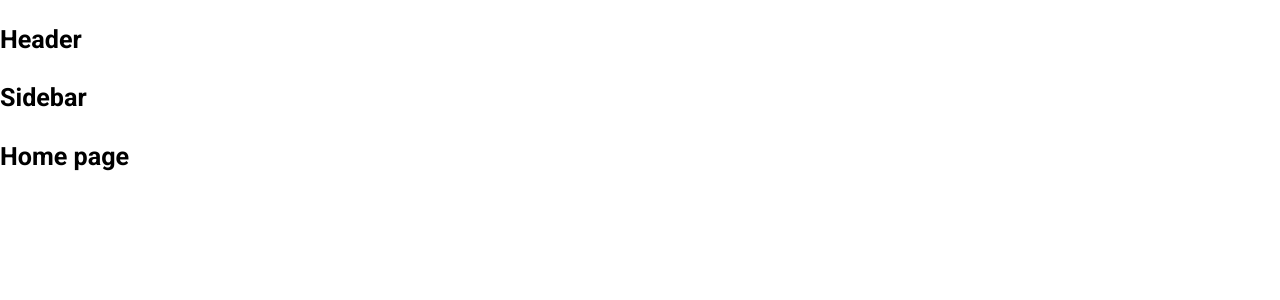
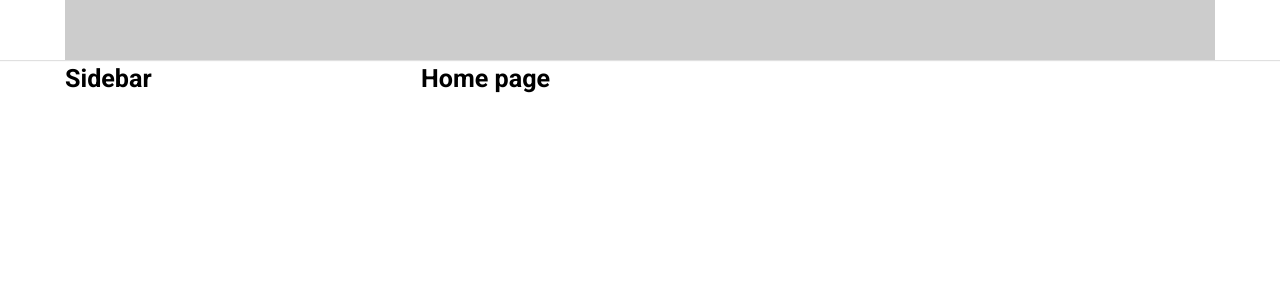
Before and after one commit to tinhbui721/tiktok-ui, a React (Create React App) app: page / in a window 1280 px wide. Shown: the top 300 px of the page. Built offline with nearby package versions, Linux system fonts and the light colour scheme.

Commit message:
upload layout default

```diff
--- a/package.json
+++ b/package.json
@@ -6,6 +6,7 @@
         "@testing-library/jest-dom": "^5.16.5",
         "@testing-library/react": "^13.3.0",
         "@testing-library/user-event": "^13.5.0",
+        "classnames": "^2.3.1",
         "normalize.css": "^8.0.1",
         "react": "^18.2.0",
         "react-dom": "^18.2.0",
--- a/src/components/GlobalStyles/GlobalStyles.scss
+++ b/src/components/GlobalStyles/GlobalStyles.scss
@@ -3,10 +3,16 @@
 
 :root {
     --primary: #fe2c55;
+
+    //Default Layout
+    --default-layout-header-height: 60px;
+    --default-layout-width: 1150px;
 }
 
 * {
     box-sizing: border-box;
+    margin: 0;
+    padding: 0;
 }
 
 html {
--- /dev/null
+++ b/src/components/Layout/DefaultLayout/DefaultLayout.module.scss
@@ -0,0 +1,14 @@
+.wrapper {
+    display: flex;
+    flex-direction: column;
+    align-items: center;
+}
+
+.container {
+    width: var(--default-layout-width);
+    display: flex;
+}
+
+.content {
+    flex: 1;
+}
--- /dev/null
+++ b/src/components/Layout/DefaultLayout/Sidebar/Sidebar.module.scss
@@ -0,0 +1,3 @@
+.wrapper {
+    width: 356px;
+}
--- a/src/components/Layout/DefaultLayout/Sidebar/index.js
+++ b/src/components/Layout/DefaultLayout/Sidebar/index.js
@@ -1,5 +1,14 @@
+import classNames from 'classnames/bind';
+import styles from './Sidebar.module.scss';
+
+const cx = classNames.bind(styles);
+
 function Sidebar() {
-    return <h2>Sidebar</h2>;
+    return (
+        <aside className={cx('wrapper')}>
+            <h2>Sidebar</h2>
+        </aside>
+    );
 }
 
 export default Sidebar;
--- a/src/components/Layout/DefaultLayout/index.js
+++ b/src/components/Layout/DefaultLayout/index.js
@@ -1,13 +1,17 @@
+import classNames from 'classnames/bind';
+import styles from './DefaultLayout.module.scss';
 import Header from '../components/Header';
 import Sidebar from './Sidebar';
 
+const cx = classNames.bind(styles);
+
 function DefaultLayout({ children }) {
     return (
-        <div>
+        <div className={cx('wrapper')}>
             <Header />
-            <div className="container">
+            <div className={cx('container')}>
                 <Sidebar />
-                <div className="content">{children}</div>
+                <div className={cx('content')}>{children}</div>
             </div>
         </div>
     );
--- /dev/null
+++ b/src/components/Layout/components/Header/Header.module.scss
@@ -0,0 +1,13 @@
+.wrapper {
+    width: 100%;
+    height: var(--default-layout-header-height);
+    box-shadow: 0px 1px 1px rgb(0 0 0 / 12%);
+    display: flex;
+    justify-content: center;
+}
+
+.inner {
+    height: 100%;
+    width: var(--default-layout-width);
+    background-color: #ccc;
+}
--- a/src/components/Layout/components/Header/index.js
+++ b/src/components/Layout/components/Header/index.js
@@ -1,5 +1,14 @@
+import classNames from 'classnames/bind';
+import styles from './Header.module.scss';
+
+const cx = classNames.bind(styles);
+
 function Header() {
-    return <h2>Header</h2>;
+    return (
+        <header className={cx('wrapper')}>
+            <div className={cx('inner')}></div>
+        </header>
+    );
 }
 
 export default Header;
```
Also changed, not shown: 1 other file (tests, documents, lock files or other folders).
